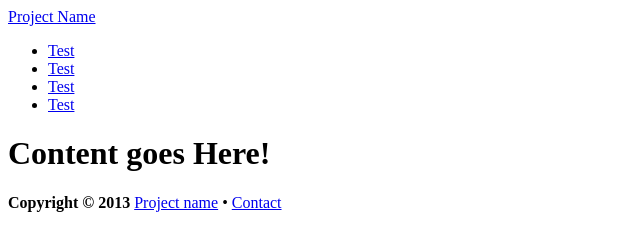
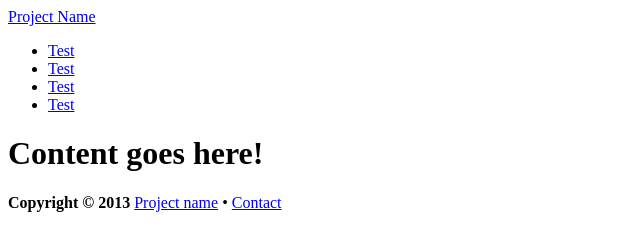
Before and after one commit to vernalkick/default-project, a plain HTML site: page index.html in a window 1280 px wide. Shown: the full height of the page, 0-640 px from the left. Drawn offline with nearby package versions, Linux system fonts and the light colour scheme; files that its build step writes are made by us from their sources.

Commit message:
Change case
testing

```diff
--- a/index.html
+++ b/index.html
@@ -3,7 +3,7 @@
     <div id="main" role="main">
 
     	<div class="wrap">
-    		<h1>Content goes Here!</h1>
+    		<h1>Content goes here!</h1>
     	</div>
 
     </div> <!-- Main -->
```
